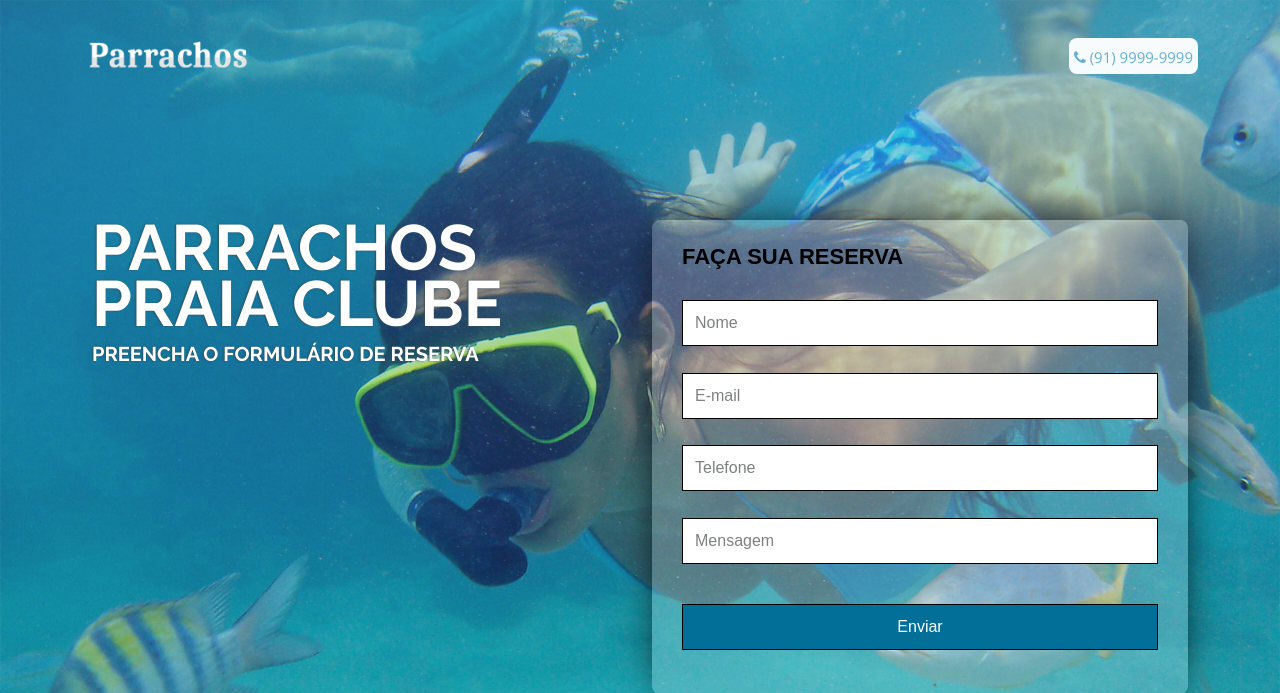
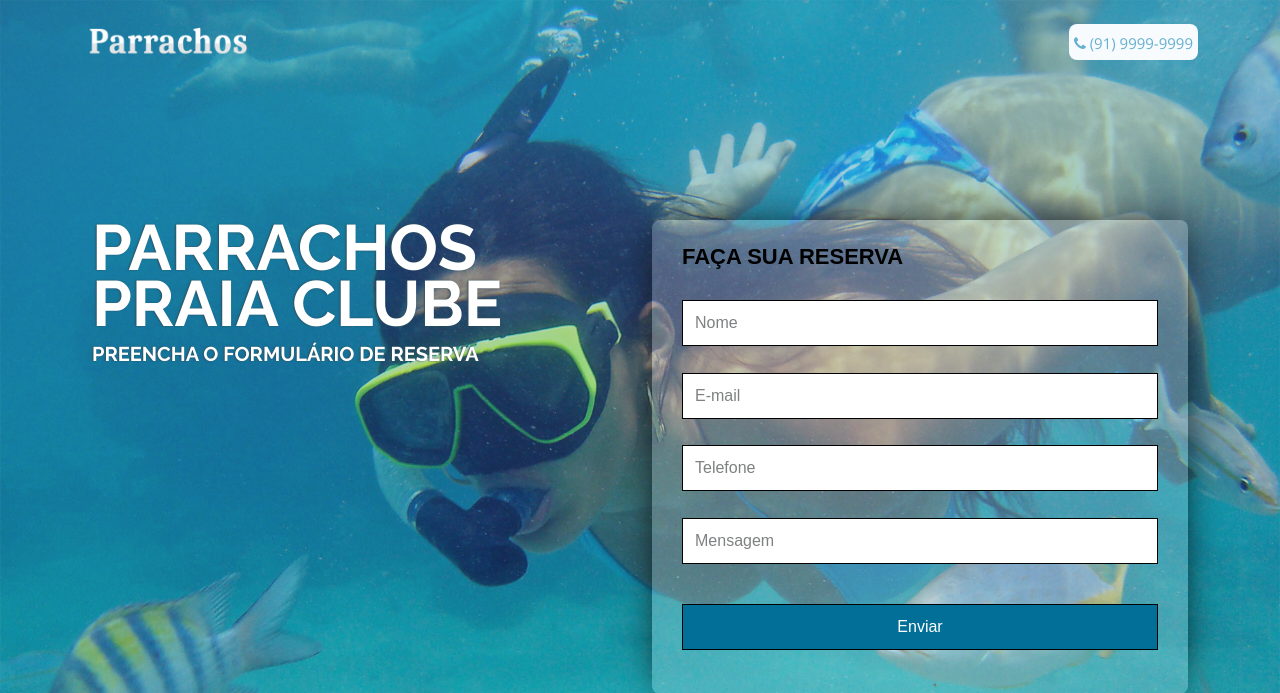
Before and after one commit to Andre-StudioNerd/Ellos, a PHP site: page / in a window 1280 px wide. Shown: the top 693 px of the page. Run offline with PHP 8.4, Linux system fonts and the light colour scheme; data that the repository does not hold is empty.

Commit message:
Update style.css

```diff
--- a/assets/css/style.css
+++ b/assets/css/style.css
@@ -108,7 +108,7 @@ h6 {
   transition: all 0.5s;
   z-index: 997;
   transition: all 0.5s;
-  padding: 24px 0;
+  padding: 10px 0;
   background: rgba(103, 176, 209, 0.8);
 }
 
```
